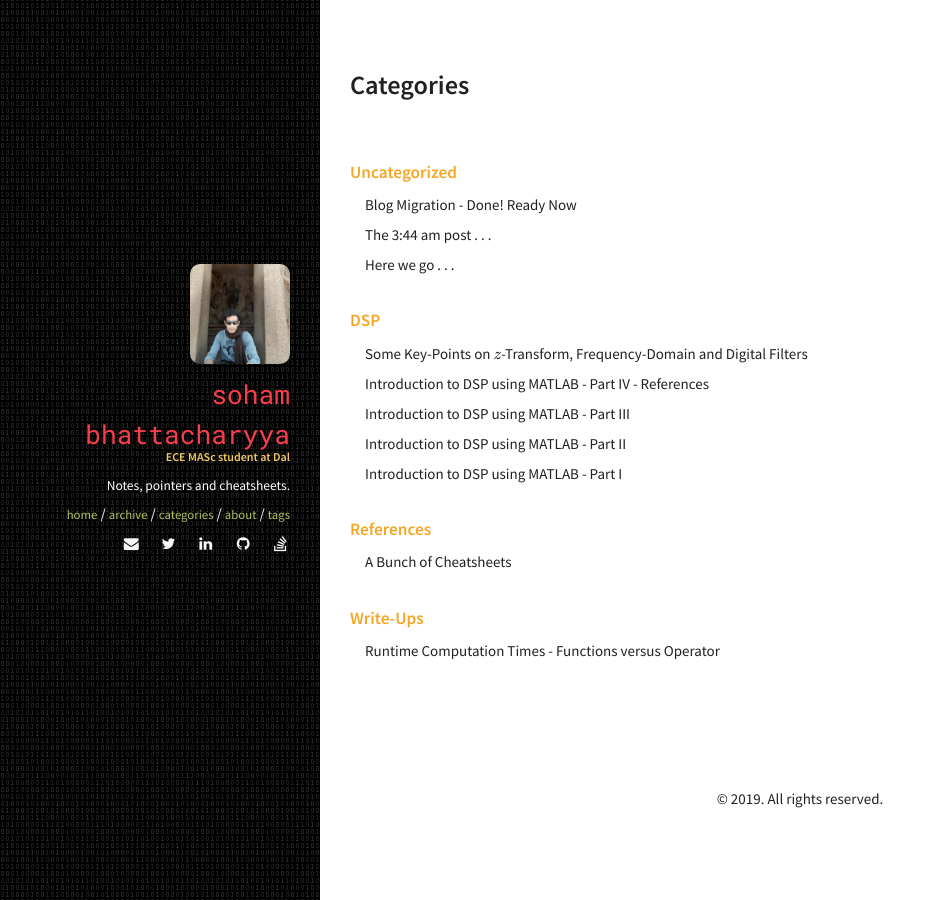
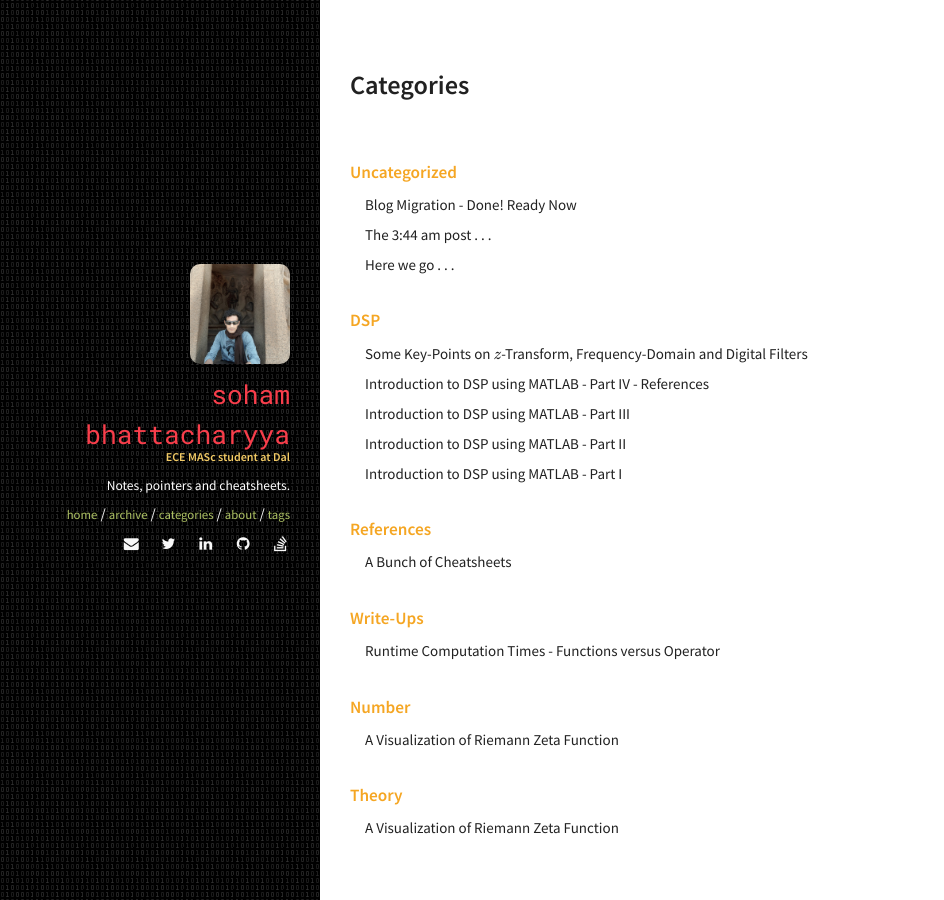
Before and after one commit to sohambhattacharyya/sohambhattacharyya.github.io, a Jekyll site: the page built from categories/index.html, in a window 1280 px wide. Shown: the whole page, without its empty margins (0-944 px from the left). Built offline with Jekyll 4.4.1, drawn with Linux system fonts in a browser that asks for light colours; formulas are drawn with MathJax 3.

Commit message:
new post yay

```diff
--- a/_config.yml
+++ b/_config.yml
@@ -8,7 +8,7 @@ email: soham1.618@gmail.com
 description: Notes, pointers and cheatsheets.
 url: "https://sohambhattacharyya.github.io"
 #baseurl: "/"
-keywords: ["DSP", "MATLAB", "Electrical", "Electronics", "Communications", "Engineering", "Statistics", "Machine Learning", "Optics", "Neural Network", "Artificial Intelligence", "Eagle", "Arduino", "Raspberry Pi", "Diptrace", "Proteus", "Simulink", "FPGA"]
+keywords: ["DSP", "MATLAB", "Electrical", "Electronics", "Communications", "Engineering", "Statistics", "Machine Learning", "Neural Network", "Artificial Intelligence", "Eagle", "Arduino", "Raspberry Pi", "Diptrace", "Proteus", "Simulink", "FPGA"]
 
 #
 ###################################
--- /dev/null
+++ b/_posts/2018-08-28-A-Visualization-of-Riemann-Zeta-Function.markdown
@@ -0,0 +1,16 @@
+---
+layout: post
+title: "A Visualization of Riemann Zeta Function"
+date: 2018-08-28 00:00:00
+categories: Number Theory
+tags: [zeta, Riemann, visualization, number, theory, function, analytic, computation]
+comments: true
+image:
+  feature: riemann-zeta-poster.png
+---
+This is a visualization of how the Riemann zeta function transforms the complex s-plane. We assume analytic continuation. Precision is 53.
+
+* Samples from complex s-plane:
+[https://web.cs.dal.ca/~soham/viz-s.html](https://web.cs.dal.ca/~soham/viz-s.html)
+* Transformed s-plane:
+[https://web.cs.dal.ca/~soham/viz-zeta.html](https://web.cs.dal.ca/~soham/viz-zeta.html)
```
Also changed, not shown: img/riemann-zeta-poster.png (added).
